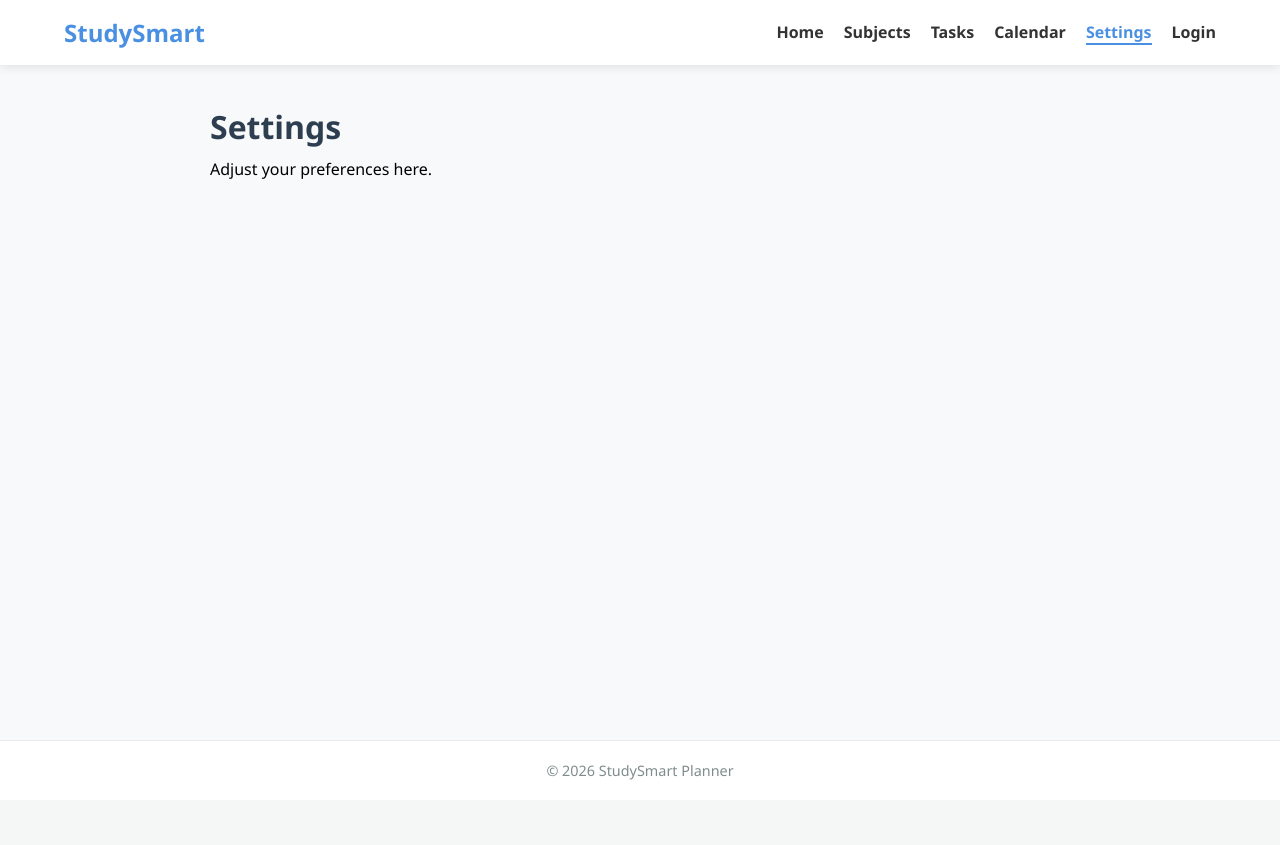
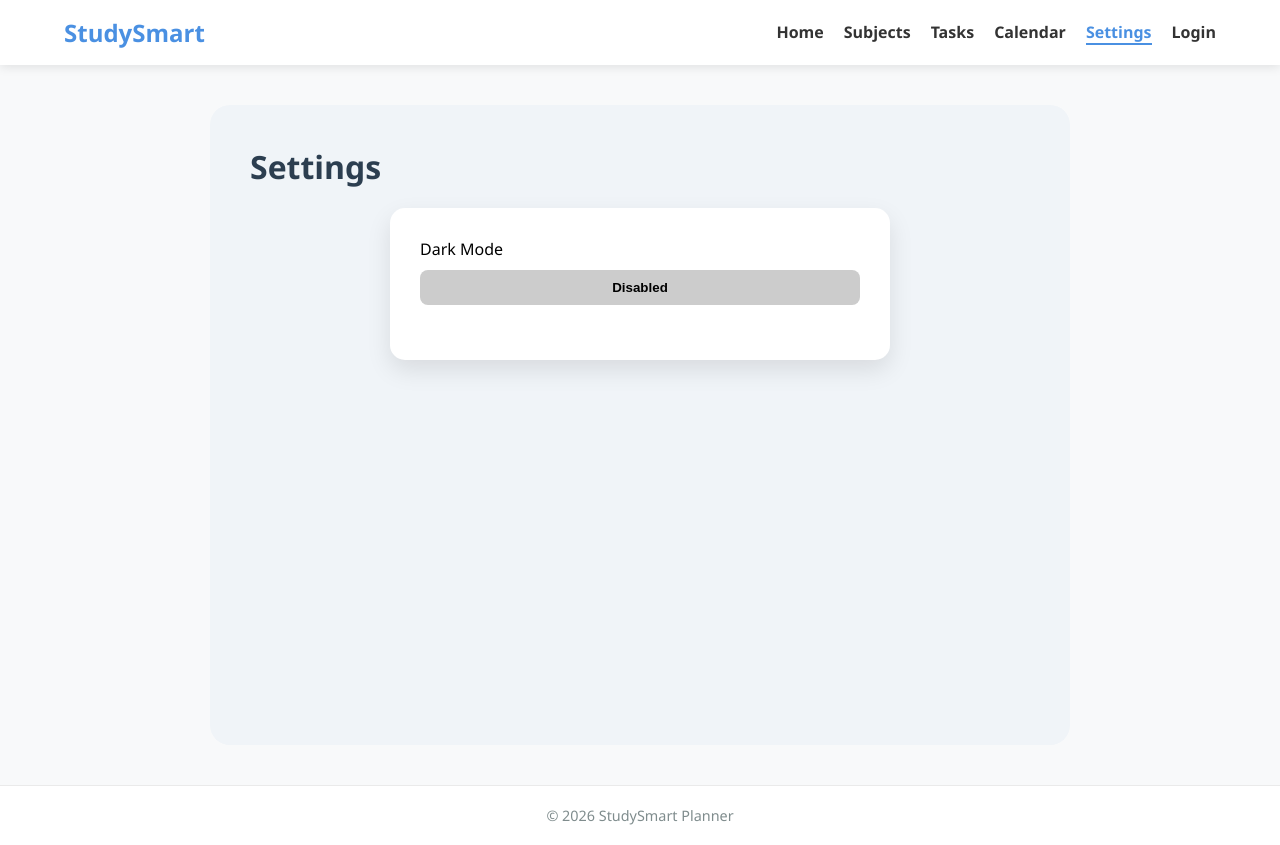
Before and after one commit to Natasha-tech-art/study.planner, a React (Create React App) app: page /settings in a window 1280 px wide. Before the commit the page ends 800 px from the top, so only its background shows below. Built offline with nearby package versions, Linux system fonts and the light colour scheme.

Commit message:
Add dark mode to the settings page

```diff
--- a/src/App.css
+++ b/src/App.css
@@ -48,3 +48,27 @@ h1 {
   color: #2c3e50;
   margin-bottom: 10px;
 }
+
+/* These styles only trigger when the 'dark-theme' class is active */
+body.dark-theme {
+  background-color: #1a1a1a;
+  color: #ffffff;
+}
+
+body.dark-theme .settings-container,
+body.dark-theme .tasks-container {
+  background-color: #2d2d2d; /* Darker grey for the main areas */
+}
+
+body.dark-theme .settings-card,
+body.dark-theme .task-form {
+  background-color: #3d3d3d;
+  color: white;
+  box-shadow: 0 10px 25px rgba(0,0,0,0.5);
+}
+
+body.dark-theme input {
+  background-color: #555;
+  color: white;
+  border-color: #777;
+}
--- a/src/App.js
+++ b/src/App.js
@@ -4,12 +4,13 @@ import Navbar from './components/Navbar';
 import Footer from './components/Footer';
 import Subjects from './pages/Subjects';
 import Tasks from './pages/Tasks';
-import CalendarPage from './pages/Calendar'; // Ensure the file is named Calendar.js
+import CalendarPage from './pages/Calendar';
+import Settings from './pages/Settings';
+
 import './App.css';
 
 // Only keep placeholders for pages you HAVEN'T created separate files for yet
 const Home = () => <div className="page"><h1>Dashboard</h1><p>Welcome to your study planner!</p></div>;
-const Settings = () => <div className="page"><h1>Settings</h1><p>Adjust your preferences here.</p></div>;
 const Login = () => <div className="page"><h1>Login</h1><p>Access your account.</p></div>;
 
 function App() {
--- /dev/null
+++ b/src/pages/Settings.css
@@ -0,0 +1,53 @@
+.settings-container {
+  background-color: #f0f4f8;
+  padding: 40px;
+  min-height: 80vh;
+  border-radius: 20px;
+}
+
+.settings-card {
+  background: white;
+  padding: 30px;
+  border-radius: 15px;
+  box-shadow: 0 10px 25px rgba(0,0,0,0.1);
+  max-width: 500px;
+  margin: 0 auto;
+}
+
+.settings-item {
+  display: flex;
+  flex-direction: column;
+  gap: 10px;
+  margin-bottom: 25px;
+}
+
+.settings-item input {
+  padding: 12px;
+  border: 1px solid #ddd;
+  border-radius: 8px;
+}
+
+.toggle-btn {
+  padding: 10px;
+  border: none;
+  border-radius: 8px;
+  background: #ccc;
+  cursor: pointer;
+  font-weight: bold;
+}
+
+.toggle-btn.on {
+  background: #2ecc71;
+  color: white;
+}
+
+.save-btn {
+  width: 100%;
+  padding: 15px;
+  background: #3498db;
+  color: white;
+  border: none;
+  border-radius: 8px;
+  font-weight: bold;
+  cursor: pointer;
+}
--- a/src/pages/Settings.js
+++ b/src/pages/Settings.js
@@ -1,40 +1,33 @@
 import React, { useState } from 'react';
 import './Settings.css';
-
 const Settings = () => {
   const [username, setUsername] = useState('Student');
   const [darkMode, setDarkMode] = useState(false);
 
+  const toggleDarkMode = () => {
+    setDarkMode(!darkMode);
+    document.body.classList.toggle('dark-theme');
+  };
+
   return (
     <div className="settings-container">
       <h1>Settings</h1>
-
       <div className="settings-card">
-        <div className="settings-item">
-          <label>Display Name</label>
-          <input
-            type="text"
-            value={username}
-            onChange={(e) => setUsername(e.target.value)}
-          />
-        </div>
-
+        {/* ... your other items ... */}
         <div className="settings-item">
           <span>Dark Mode</span>
           <button
             className={`toggle-btn ${darkMode ? 'on' : ''}`}
-            onClick={() => setDarkMode(!darkMode)}
+            onClick={toggleDarkMode} // Use the new function here
           >
             {darkMode ? 'Enabled' : 'Disabled'}
           </button>
         </div>
-
-        <button className="save-btn" onClick={() => alert('Settings Saved!')}>
-          Save Changes
-        </button>
+        {/* ... save button ... */}
       </div>
     </div>
   );
 };
 
+
 export default Settings;
```
